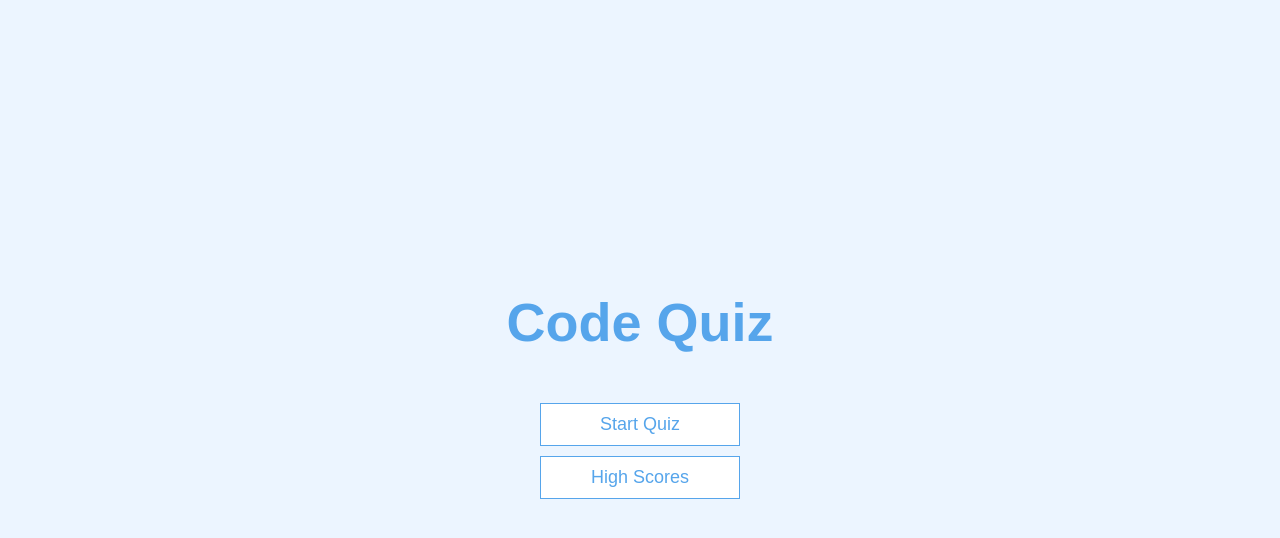
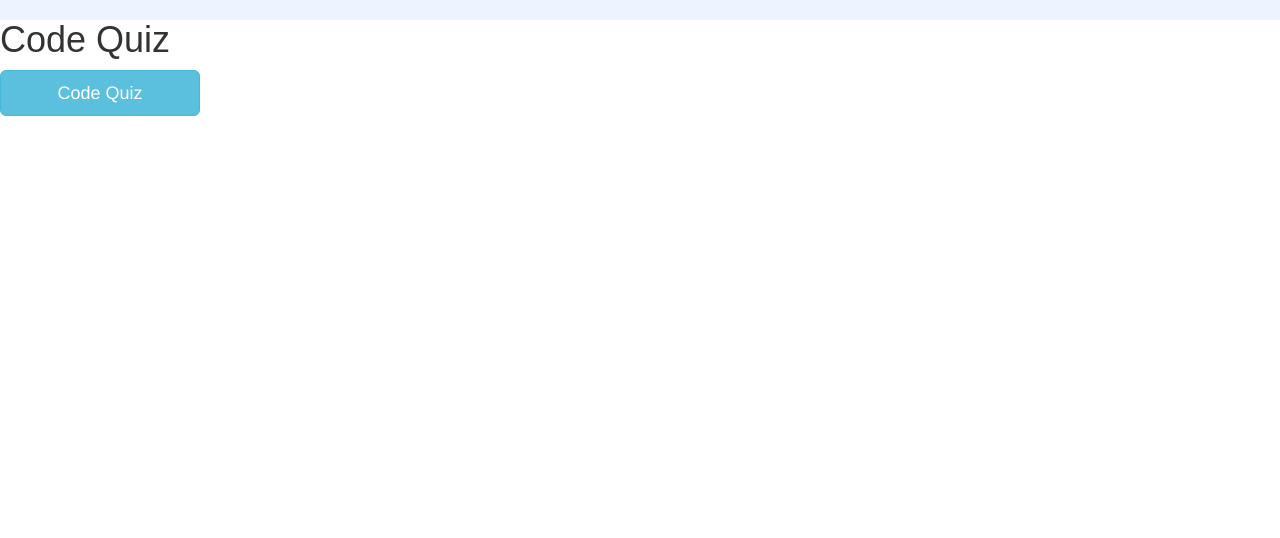
Before and after one commit to gtook101/homework4, a plain HTML site: page index.html in a window 1280 px wide. Drawn offline with nearby package versions, Linux system fonts and the light colour scheme.

Commit message:
Update index.html

```diff
--- a/index.html
+++ b/index.html
@@ -1,19 +1,16 @@
-<!DOCTYPE html>
-<html lang="en">
+<html>
     <head>
-    <meta charset="UTF-8" />
-    <meta name="viewport" content="width=device-width, initial-scale=1.0" />
-    <meta http-equiv="X-UA-Compatible" content="ie=edge" />
-    <title>Code Quiz</title>
-    <link rel="stylesheet" href="index.css" />
+        <link rel="stylesheet" href="index.css">
+        <meta name="viewport" content="width=device-width, initial-scale=1">
+        <link rel="stylesheet" href="https://maxcdn.bootstrapcdn.com/bootstrap/3.4.1/css/bootstrap.min.css">
+        <script src="https://ajax.googleapis.com/ajax/libs/jquery/3.5.1/jquery.min.js"></script>
+        <script src="https://maxcdn.bootstrapcdn.com/bootstrap/3.4.1/js/bootstrap.min.js"></script>
     </head>
     <body>
-    <div class="container">
-      <div id="home" class="flex-center flex-column">
+        <div class="header">
             <h1>Code Quiz</h1>
-        <a class="btn" href="quiz.html">Start Quiz</a>
-        <a class="btn" href="highscores.html">High Scores</a>
         </div>
-    </div>
+        <div class="content"></div>
+        <button type="button" class="btn btn-info btn-lg">Code Quiz</button>
     </body>
 </html>
```
Lines whose indentation alone changed are shown as unchanged.
